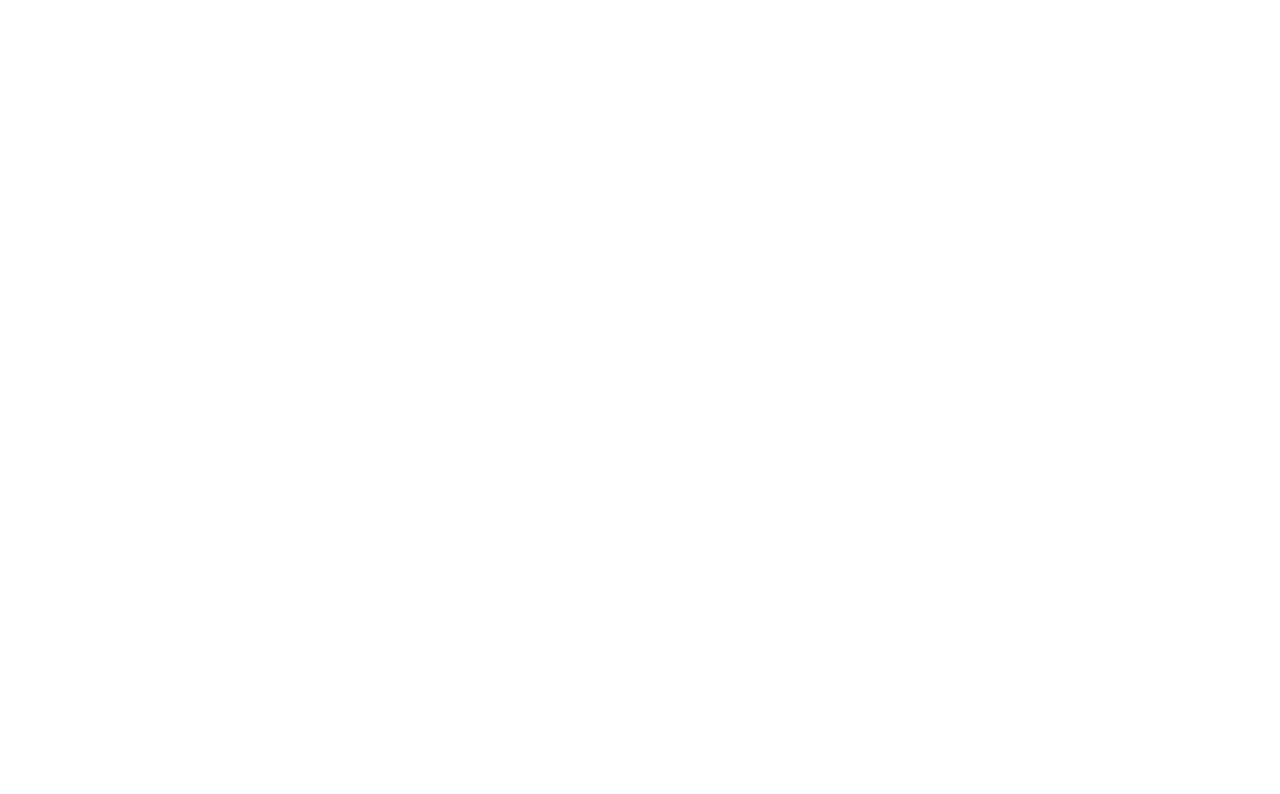
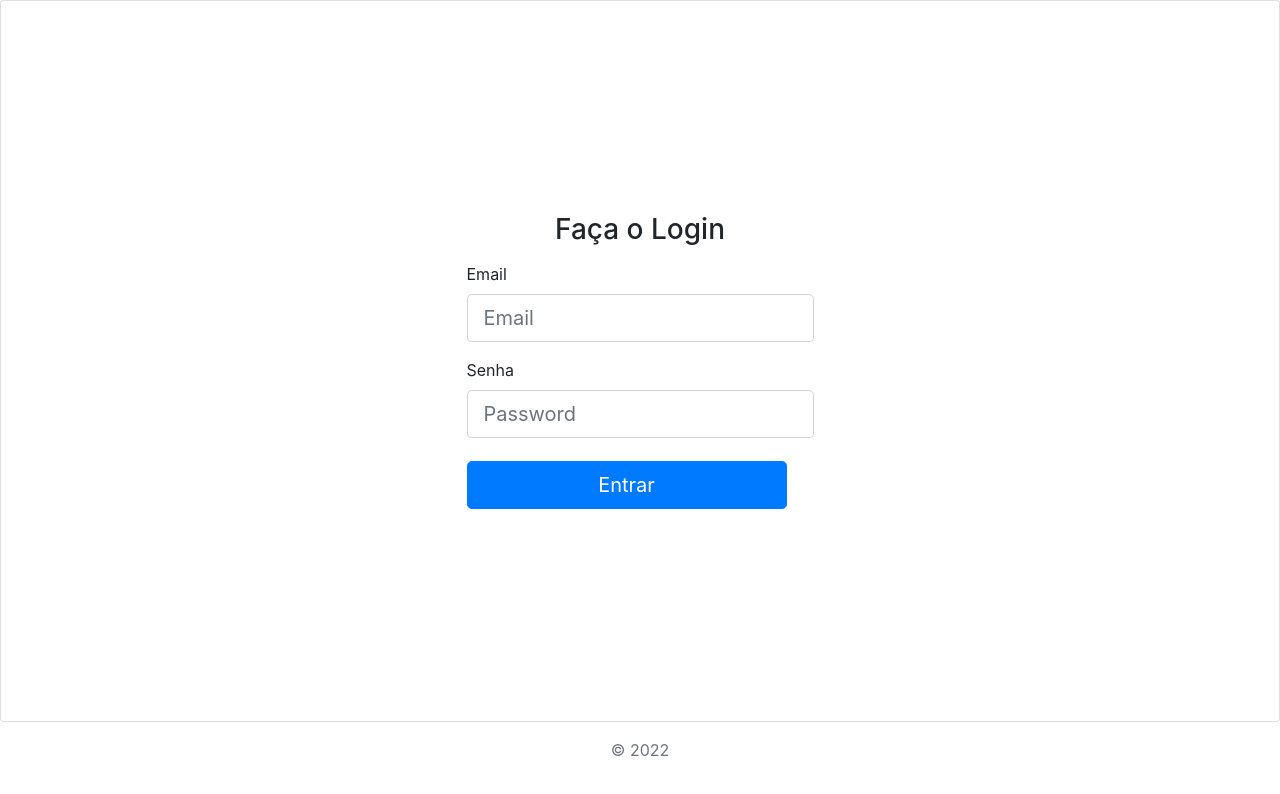
Before and after one commit to matheuseds/ControlFood-Frontend, a Nuxt app: page /loginPage in a window 1280 px wide. Before the commit this address had no page. Shown: the top 794 px of the page. Built offline with nearby package versions, Linux system fonts and the light colour scheme.

Commit message:
Tela de Login

```diff
--- /dev/null
+++ b/pages/loginPage.vue
@@ -0,0 +1,62 @@
+<template>
+    <main class="form-signin">
+        <div class="card">
+               <div class="card-body mt-n1">
+                    <form>
+                        <h2 class="h3 mb-3 fw-normal text-center">Faça o Login</h2>
+
+                        <div class="form-group">
+                            <label>Email</label>
+                            <input type="email" class="form-control form-control-lg" placeholder="Email" />
+
+                        </div>
+
+                        <div class="form-group">
+                            <label>Senha</label>
+                            <input type="password" class="form-control form-control-lg" placeholder="Password"/>
+
+                        </div>
+
+                        <router-link class="w-100 btn btn-lg btn-primary botao" type="submit" to="/signup">Entrar</router-link>
+
+                    </form>
+
+                </div>
+        </div>
+        <p class="mt-3 mb-3 text-muted text-center">© 2022</p>
+    </main>
+
+</template>
+
+<script>
+export default{
+    data: () => ({
+        email: '',
+        password: '',
+    }),
+}
+</script>
+
+<style>
+
+
+    .botao{
+        width: 6.0rem !important;
+        min-width: 320px !important;
+        max-width: 800px !important;
+        margin-top: 2% !important;
+
+
+    }
+    .mt-n1 {
+        margin-left: auto !important;
+        margin-right: auto !important;
+        min-width: 320px !important;
+        max-width: 800px !important;
+        justify-content: center !important;
+        align-items: center !important;
+        margin-top: 15% !important;
+        margin-bottom: 15% !important;
+    }
+
+</style>
```
